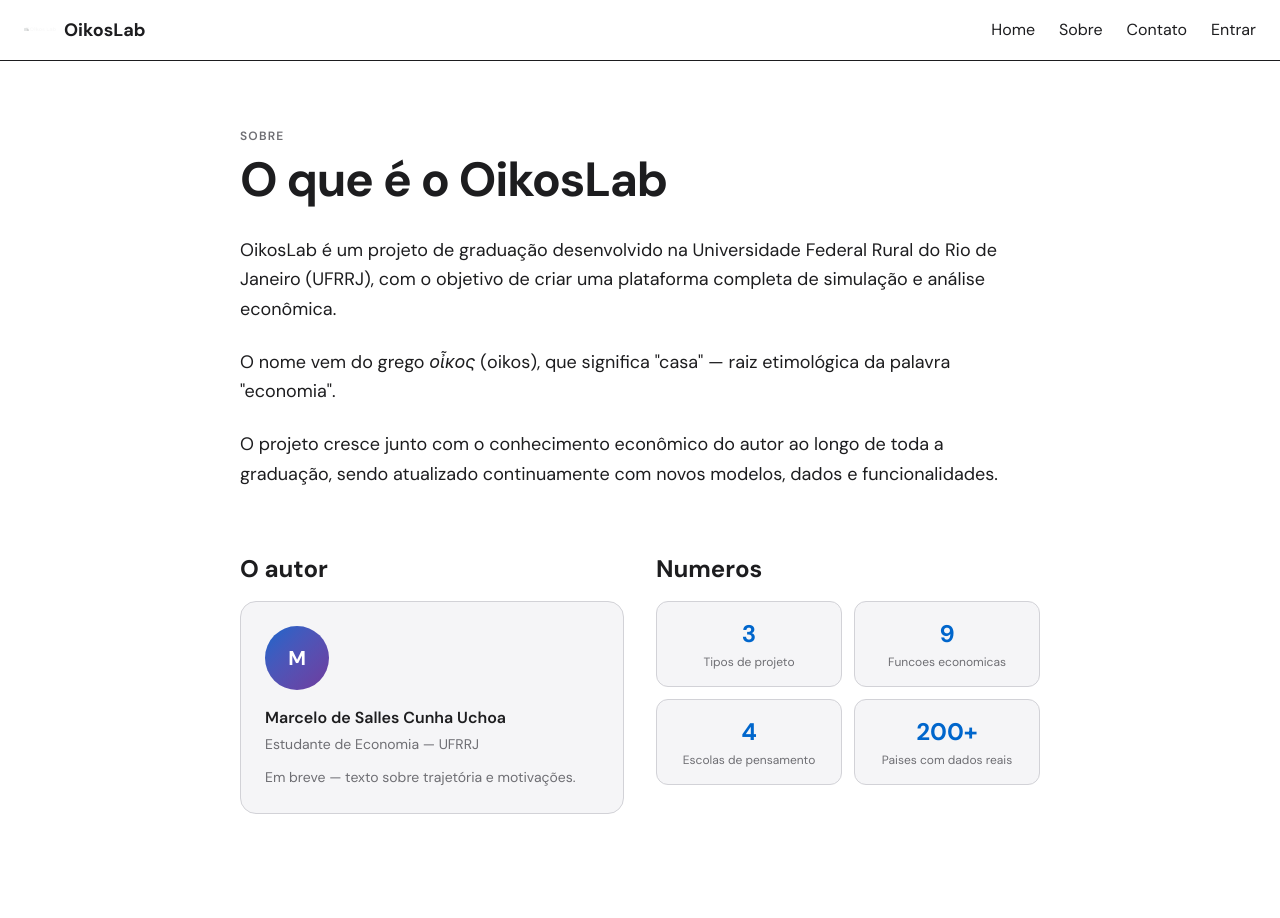
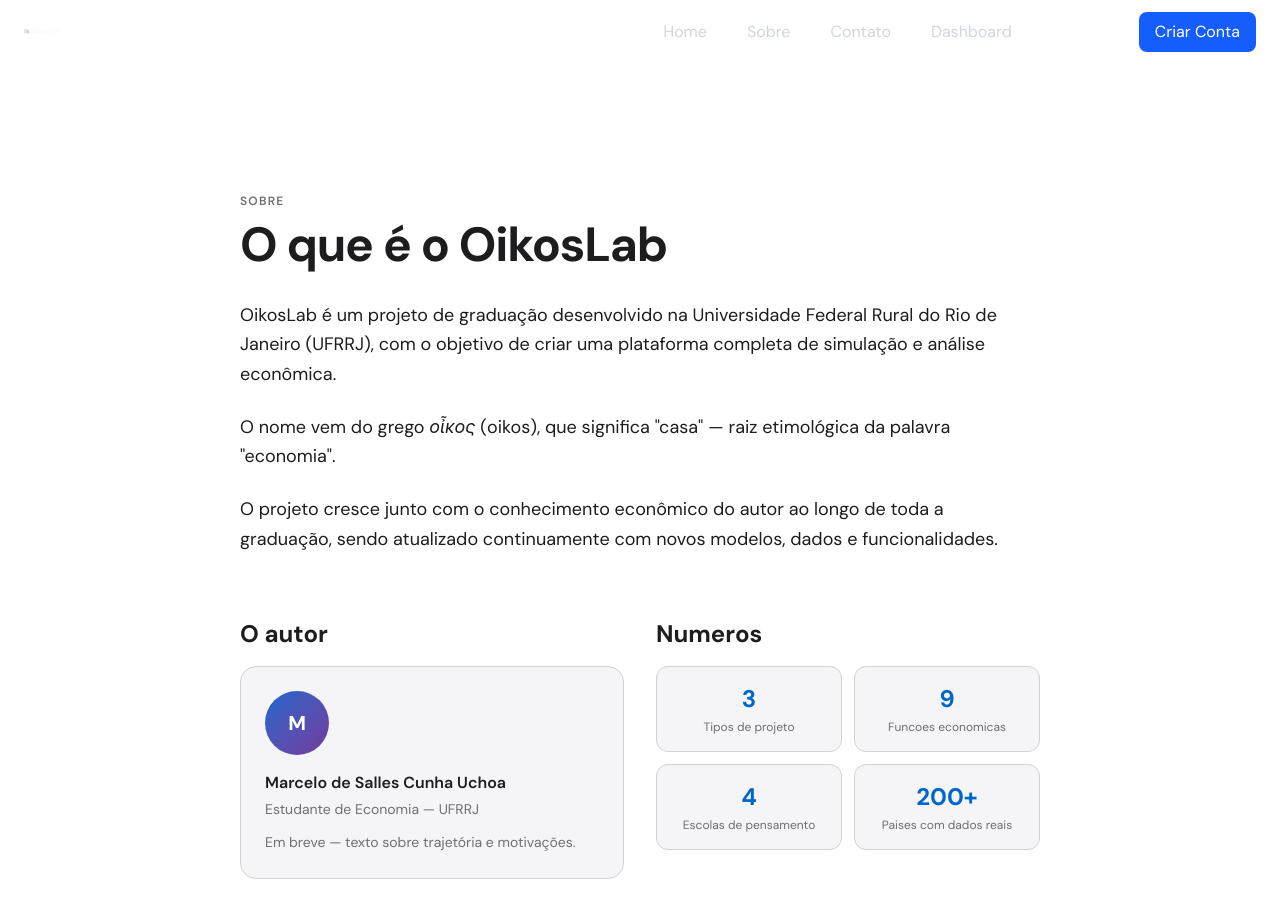
Before and after one commit to marcelouchoa-sys/oikoslab-platform, a Next.js app: page /sobre in a window 1280 px wide. Shown: the top 918 px of the page. Before the commit the page ends 878 px from the top, so only its background shows below. Built offline with nearby package versions, Linux system fonts and the light colour scheme.

Commit message:
Nova navbar premium

```diff
--- a/components/ui/oikos-navbar.tsx
+++ b/components/ui/oikos-navbar.tsx
@@ -1,31 +1,121 @@
-"use client"
+'use client'
 
-import Link from "next/link"
-import Image from "next/image"
+import React from 'react'
+import Link from 'next/link'
+import NextImage from 'next/image'
+import { Menu, X } from 'lucide-react'
 
 export function OikosNavbar() {
+  const [open, setOpen] = React.useState(false)
+
+  const links = [
+    { label: 'Home', href: '/home' },
+    { label: 'Sobre', href: '/sobre' },
+    { label: 'Contato', href: '/contato' },
+    { label: 'Dashboard', href: '/dashboard' },
+  ]
+
+  React.useEffect(() => {
+    document.body.style.overflow = open ? 'hidden' : ''
+    return () => {
+      document.body.style.overflow = ''
+    }
+  }, [open])
+
   return (
-    <header className="fixed top-0 left-0 right-0 z-50 bg-white border-b">
-      <div className="max-w-7xl mx-auto px-6 py-4 flex items-center justify-between">
-        <Link href="/home" className="flex items-center gap-2">
-          <Image
+    <header className="sticky top-0 z-50 w-full backdrop-blur-xl bg-white/10 border-b border-white/10">
+      <nav className="max-w-7xl mx-auto h-16 px-6 flex items-center justify-between">
+
+        {/* LOGO */}
+        <Link href="/home" className="flex items-center gap-3">
+          <NextImage
             src="/logo-oikoslab.png"
             alt="OikosLab"
-            width={32}
-            height={32}
+            width={36}
+            height={36}
+            className="object-contain"
           />
-          <span className="font-bold text-lg">
+          <span className="text-white font-bold text-xl">
             OikosLab
           </span>
         </Link>
 
-        <nav className="flex items-center gap-6">
-          <Link href="/home">Home</Link>
-          <Link href="/sobre">Sobre</Link>
-          <Link href="/contato">Contato</Link>
-          <Link href="/login">Entrar</Link>
-        </nav>
-      </div>
+        {/* DESKTOP */}
+        <div className="hidden md:flex items-center gap-2">
+          {links.map((link) => (
+            <Link
+              key={link.label}
+              href={link.href}
+              className="px-4 py-2 rounded-lg text-gray-300 hover:text-white hover:bg-white/10 transition"
+            >
+              {link.label}
+            </Link>
+          ))}
+
+          <Link
+            href="/login"
+            className="ml-4 px-4 py-2 rounded-lg border border-white/20 text-white hover:bg-white/10 transition"
+          >
+            Entrar
+          </Link>
+
+          <Link
+            href="/login"
+            className="px-4 py-2 rounded-lg bg-blue-600 text-white hover:bg-blue-700 transition"
+          >
+            Criar Conta
+          </Link>
+        </div>
+
+        {/* MOBILE BUTTON */}
+        <button
+          onClick={() => setOpen(!open)}
+          className="md:hidden text-white"
+        >
+          {open ? <X size={24} /> : <Menu size={24} />}
+        </button>
+
+      </nav>
+
+      {/* MOBILE MENU */}
+      {open && (
+        <div className="md:hidden bg-slate-950 border-t border-white/10">
+
+          <div className="flex flex-col p-6 gap-4">
+
+            {links.map((link) => (
+              <Link
+                key={link.label}
+                href={link.href}
+                onClick={() => setOpen(false)}
+                className="text-gray-300 hover:text-white"
+              >
+                {link.label}
+              </Link>
+            ))}
+
+            <div className="border-t border-white/10 pt-4 flex flex-col gap-2">
+
+              <Link
+                href="/login"
+                className="w-full text-center px-4 py-3 rounded-lg border border-white/20 text-white"
+              >
+                Entrar
+              </Link>
+
+              <Link
+                href="/login"
+                className="w-full text-center px-4 py-3 rounded-lg bg-blue-600 text-white"
+              >
+                Criar Conta
+              </Link>
+
+            </div>
+
+          </div>
+
+        </div>
+      )}
     </header>
   )
 }
```
